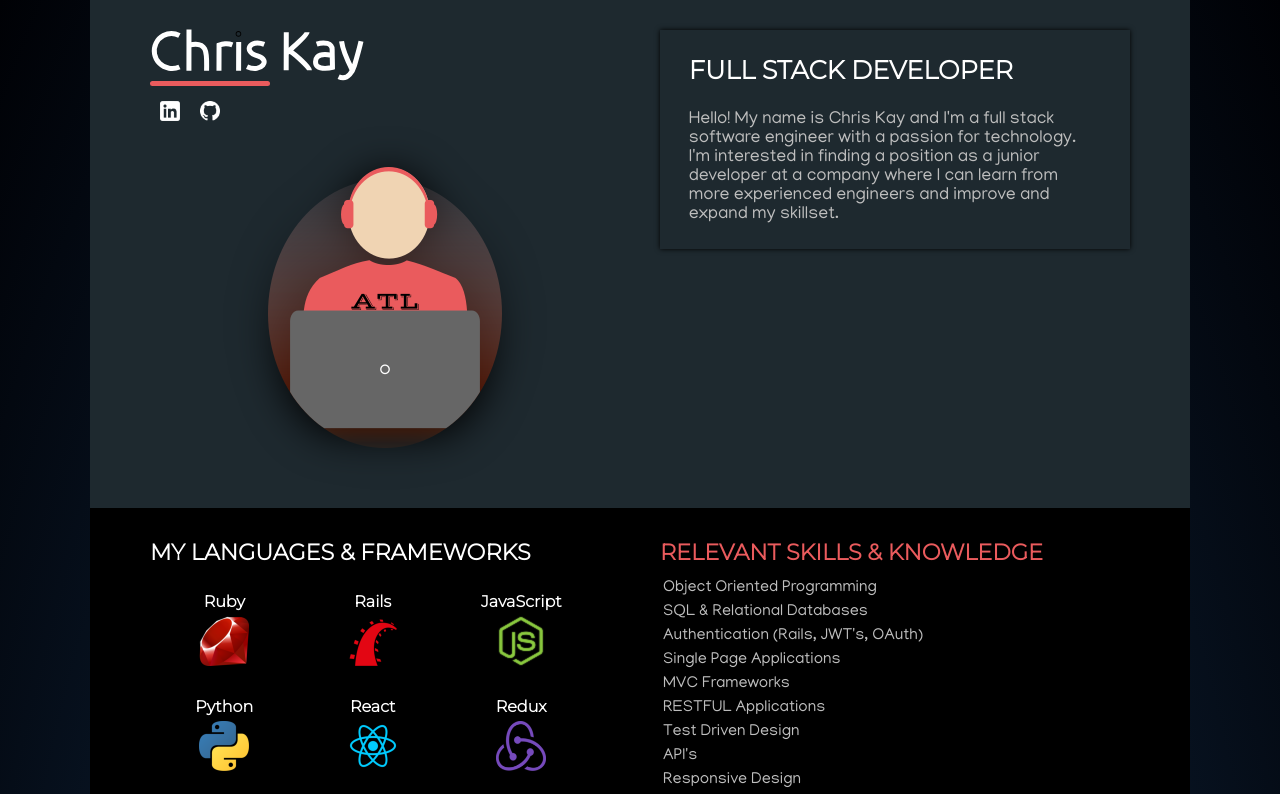
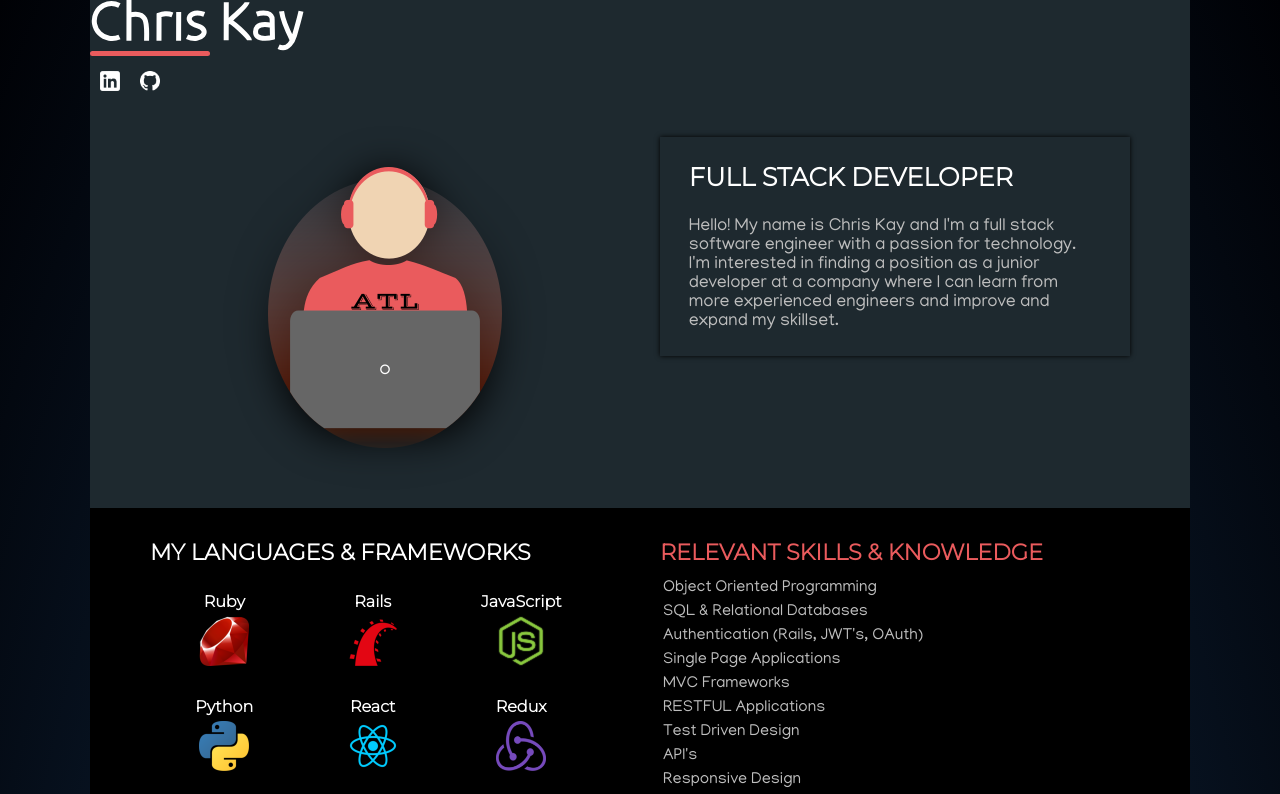
Before and after one commit to chriskay25/portfolio, a React (Create React App) app: page / in a window 1280 px wide. Shown: the top 794 px of the page. Built offline with nearby package versions, Linux system fonts and the light colour scheme.

Commit message:
Create NameSVG component, separate Name from Intro, move to top in App

```diff
--- a/src/App.js
+++ b/src/App.js
@@ -4,10 +4,12 @@ import Skills from './components/Skills'
 import Experience from './components/Experience'
 import Projects from './components/Projects'
 import Footer from './components/Footer'
+import Name from './components/Name'
 
 function App() {
   return (
     <div className="App">
+      <Name />
       <Intro />
       <Skills />
       <Experience />
--- a/src/components/Intro.jsx
+++ b/src/components/Intro.jsx
@@ -1,7 +1,5 @@
 import Avatar from './Avatar'
-import Name from './Name'
 import Column from './Column'
-import SocialMedia from './SocialMedia'
 import { motion } from 'framer-motion'
 
 const item = {
@@ -24,9 +22,6 @@ const Intro = () => {
     return (
         <div className='intro'>
             <Column>
-                <Name />
-                <motion.div className='underline' initial={{opacity: 0, width: '0px'}} animate={{opacity: 1, width: '120px'}} transition={{delay: 2.7, duration: 1, type: 'spring', ease: 'easeInOut'}} />
-                <SocialMedia />
                 <Avatar />
             </Column>
             <Column>
--- a/src/components/Name.jsx
+++ b/src/components/Name.jsx
@@ -1,46 +1,13 @@
 import { motion } from 'framer-motion'
+import NameSVG from './NameSVG'
+import SocialMedia from './SocialMedia'
 
 const Name = () => {
     return (
         <div className='name'>
-            <svg className='name-svg' width='150' height='50' viewBox='-176 -13 10 10' style={{overflow: 'visible'}}>
-                <path
-                    className='letteri'
-                    d="m-168.31-12.78c-0.30383 0-0.56509 0.24632-0.56509 0.55678 0 0.31046 0.26126 0.55678 0.56509 0.55678 0.30382 0 0.56509-0.24632 0.56509-0.55678 0-0.31046-0.26127-0.55678-0.56509-0.55678zm0 0.1812c0.20627 0 0.38393 0.16718 0.38393 0.37562 0 0.20844-0.17766 0.37562-0.38393 0.37562-0.20628 0-0.3856-0.16718-0.3856-0.37562 0-0.20844 0.17932-0.37562 0.3856-0.37562"
-                />
-                <motion.path
-                    className='letter'
-                    d='m -180.12 -11.9 c -0.9818 -0.51292 -2.2162 -0.50863 -3.1944 0.0111 c -0.64001 0.34004 -1.1667 0.88841 -1.483 1.5405 c -0.3163 0.65207 -0.42095 1.4044 -0.29713 2.1184 c 0.12381 0.71408 0.4751 1.3866 0.98867 1.8979 c 0.51356 0.51136 1.1868 0.85951 1.9004 0.98558 c 0.70496 0.12452 1.4467 0.032221 2.0996 -0.26128'
-                />
-                <path
-                    className='letter'
-                    d="m-174.68-4.86c-5e-3 -3.0375 0.49065-6.0791-3.4751-5.1237m-0.0477-3.1087c0 2.7846-0.012 5.4558-0.012 8.2324"
-                />
-                <path
-                    className='letter'
-                    d="m-169.52-10.018c-1.0675-0.41536-1.8056-0.21238-2.9667 0.15416m0.30121-0.41148c0 1.8254-0.0189 3.6022-0.0189 5.4161"
-                />
-                <path
-                    className='letter'
-                    d="m-168.26-10.579c0 1.9279-0.0189 3.8044-0.0189 5.7202"
-                />
-                <path
-                    className='letter'
-                    d="m-163.15-10.123c-2.9332-1.1508-4.319 1.5132-1.3389 2.3063 2.743 0.73004 0.78699 3.5073-2.1014 2.159"
-                />
-                <path
-                    className='letter'
-                    d="m-154.11-4.948c0-0.50517-3.4355-3.9301-4.5731-4.0453m4.0935-3.5691c0 0.63194-2.7244 2.8817-4.0935 4.2123m-0.0595-4.2123c0 2.5663-0.0189 5.0642-0.0189 7.6144"
-                />
-                <path
-                    className='letter'
-                    d="m-149.22-5.5623c-1.7622 0.40995-2.6118 0.36089-3.3279-0.19034-0.45973-0.35384-0.46541-1.3822 0-1.8533 0.48019-0.48603 1.46-0.5866 2.7526-0.35971m-2.8715-2.1917c1.5318-0.54439 3.1009-0.20678 3.1009 1.0773 0 1.3068 0.0607 2.6114 0.0607 3.9296"
-                />
-                <path
-                    className='letter'
-                    d="m-143.8-10.749c-0.21584 0.97848-1.023 3.8752-1.2914 4.7911-0.26842 0.91594-1.2218 3.208-3.1852 2.2992m0.58823-7.0903c0.21671 1.5601 1.2608 4.0132 2.0954 5.6516"
-                />
-            </svg>
+            <NameSVG />
+            <motion.div className='underline' initial={{opacity: 0, width: '0px'}} animate={{opacity: 1, width: '120px'}} transition={{delay: 2.7, duration: 1, type: 'spring', ease: 'easeInOut'}} />
+            <SocialMedia />
         </div>
     )
 }
--- /dev/null
+++ b/src/components/NameSVG.jsx
@@ -0,0 +1,44 @@
+const NameSVG = () => {
+  return (
+    <svg className='name-svg' width='150' height='50' viewBox='-176 -13 10 10' style={{overflow: 'visible'}}>
+      <path
+          className='letteri'
+          d="m-188.31-22.78c-0.60383 0-0.76509 0.5632-09.6509 0.55678 0 0.31046 0.26126 0.55678 0.56509 0.55678 0.30382 0 0.56509-0.24632 0.56509-0.55678 0-0.31046-0.26127-0.55678-0.56509-0.55678zm0 0.1812c0.20627 0 0.38393 0.16718 0.38393 0.37562 0 0.20844-0.17766 0.37562-0.38393 0.37562-0.20628 0-0.3856-0.16718-0.3856-0.37562 0-0.20844 0.17932-0.37562 0.3856-0.37562"
+      />
+      <path
+          className='letter'
+          d='m -180.12 -11.9 c -0.9818 -0.51292 -2.2162 -0.50863 -3.1944 0.0111 c -0.64001 0.34004 -1.1667 0.88841 -1.483 1.5405 c -0.3163 0.65207 -0.42095 1.4044 -0.29713 2.1184 c 0.12381 0.71408 0.4751 1.3866 0.98867 1.8979 c 0.51356 0.51136 1.1868 0.85951 1.9004 0.98558 c 0.70496 0.12452 1.4467 0.032221 2.0996 -0.26128'
+      />
+      <path
+          className='letter'
+          d="m-174.68-4.86c-5e-3 -3.0375 0.49065-6.0791-3.4751-5.1237m-0.0477-3.1087c0 2.7846-0.012 5.4558-0.012 8.2324"
+      />
+      <path
+          className='letter'
+          d="m-169.52-10.018c-1.0675-0.41536-1.8056-0.21238-2.9667 0.15416m0.30121-0.41148c0 1.8254-0.0189 3.6022-0.0189 5.4161"
+      />
+      <path
+          className='letter'
+          d="m-168.26-10.579c0 1.9279-0.0189 3.8044-0.0189 5.7202"
+      />
+      <path
+          className='letter'
+          d="m-163.15-10.123c-2.9332-1.1508-4.319 1.5132-1.3389 2.3063 2.743 0.73004 0.78699 3.5073-2.1014 2.159"
+      />
+      <path
+          className='letter'
+          d="m-154.11-4.948c0-0.50517-3.4355-3.9301-4.5731-4.0453m4.0935-3.5691c0 0.63194-2.7244 2.8817-4.0935 4.2123m-0.0595-4.2123c0 2.5663-0.0189 5.0642-0.0189 7.6144"
+      />
+      <path
+          className='letter'
+          d="m-149.22-5.5623c-1.7622 0.40995-2.6118 0.36089-3.3279-0.19034-0.45973-0.35384-0.46541-1.3822 0-1.8533 0.48019-0.48603 1.46-0.5866 2.7526-0.35971m-2.8715-2.1917c1.5318-0.54439 3.1009-0.20678 3.1009 1.0773 0 1.3068 0.0607 2.6114 0.0607 3.9296"
+      />
+      <path
+          className='letter'
+          d="m-143.8-10.749c-0.21584 0.97848-1.023 3.8752-1.2914 4.7911-0.26842 0.91594-1.2218 3.208-3.1852 2.2992m0.58823-7.0903c0.21671 1.5601 1.2608 4.0132 2.0954 5.6516"
+      />
+    </svg>
+  )
+}
+
+export default NameSVG
```
